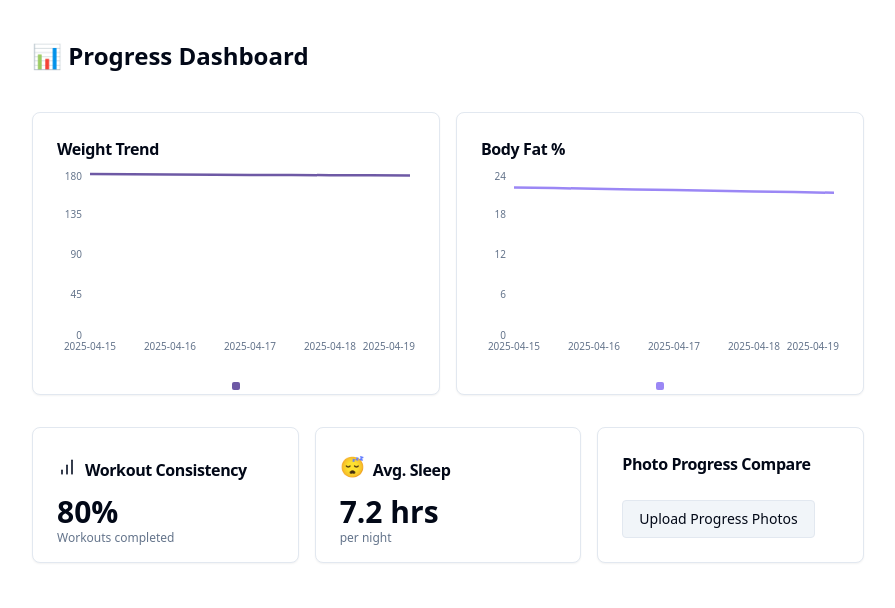
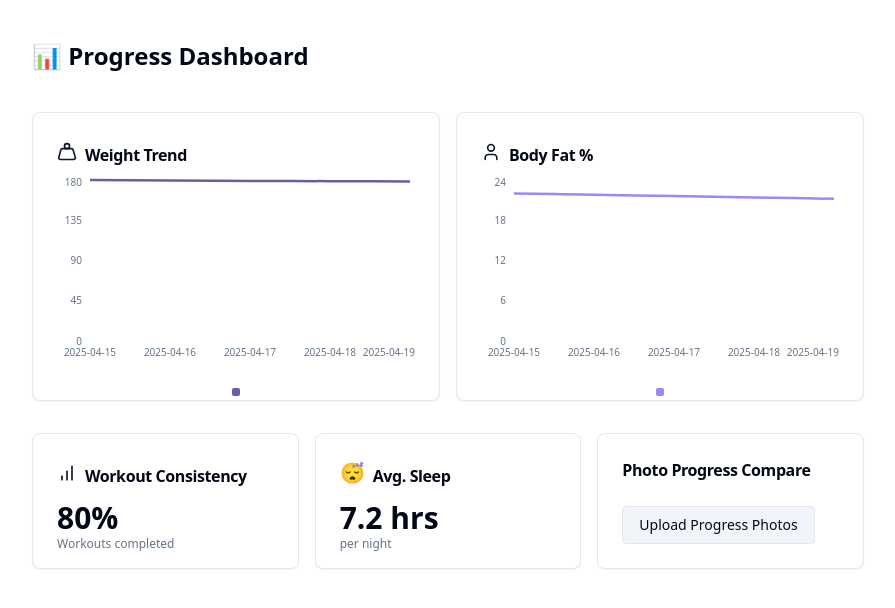
Before and after one commit to dae-nan/sculpt-ai, a React (Vite) app: page /progress in a window 1280 px wide. Shown: the top 608 px of the page, without its empty margins (192-1087 px from the left). Built offline with nearby package versions, Linux system fonts and the light colour scheme.

Commit message:
Fix: Resolve TypeScript errors in ProgressChartCard and ProgressDashboard
Fixes type errors related to icon names and ChartContainer children.

```diff
--- a/src/components/Progress/ProgressChartCard.tsx
+++ b/src/components/Progress/ProgressChartCard.tsx
@@ -2,11 +2,11 @@
 import { Card, CardContent, CardHeader, CardTitle } from "@/components/ui/card";
 import { ChartContainer, ChartLegendContent, ChartTooltipContent } from "@/components/ui/chart";
 import { LineChart, Line, XAxis, YAxis, Tooltip, ResponsiveContainer } from "recharts";
-import { icons } from "lucide-react";
+import { ChartLine, LucideIcon } from "lucide-react";
 
 type ProgressChartCardProps = {
   title: string;
-  iconName?: keyof typeof icons;
+  icon?: LucideIcon;
   data: any[];
   dataKey: string;
   color?: string;
@@ -16,25 +16,23 @@ type ProgressChartCardProps = {
 
 export default function ProgressChartCard({
   title,
-  iconName = "chart-line",
+  icon: Icon = ChartLine,
   data,
   dataKey,
   color = "#7E69AB",
   unit,
   yLabel,
 }: ProgressChartCardProps) {
-  const LucideIcon = icons[iconName];
-
   return (
     <Card>
       <CardHeader className="flex flex-row items-center gap-2 pb-1">
-        {LucideIcon && <LucideIcon className="text-primary" size={20} />}
+        {Icon && <Icon className="text-primary" size={20} />}
         <CardTitle className="tracking-tight text-base">{title}</CardTitle>
       </CardHeader>
       <CardContent className="pt-1">
         <ChartContainer
           config={{
-            progress: { color, label: title, icon: LucideIcon }
+            progress: { color, label: title }
           }}
         >
           <ResponsiveContainer width="100%" height={120}>
--- a/src/pages/ProgressDashboard.tsx
+++ b/src/pages/ProgressDashboard.tsx
@@ -3,7 +3,7 @@ import useProgressStore from "@/store/useProgressStore";
 import ProgressChartCard from "@/components/Progress/ProgressChartCard";
 import ProgressPhotoCompare from "@/components/Progress/ProgressPhotoCompare";
 import { Card, CardHeader, CardTitle, CardContent } from "@/components/ui/card";
-import { BarChart } from "lucide-react";
+import { BarChart, Weight, User } from "lucide-react";
 
 const formatAvg = (arr: number[]) => arr.length ? (arr.reduce((a,b) => a+b, 0) / arr.length).toFixed(1) : "0";
 
@@ -21,7 +21,7 @@ export default function ProgressDashboard() {
       <div className="grid grid-cols-1 sm:grid-cols-2 gap-4">
         <ProgressChartCard
           title="Weight Trend"
-          iconName="weight"
+          icon={Weight}
           data={entries}
           dataKey="weight"
           color="#6E59A5"
@@ -29,7 +29,7 @@ export default function ProgressDashboard() {
         />
         <ProgressChartCard
           title="Body Fat %"
-          iconName="body"
+          icon={User}
           data={entries}
           dataKey="bodyFat"
           color="#9b87f5"
```
